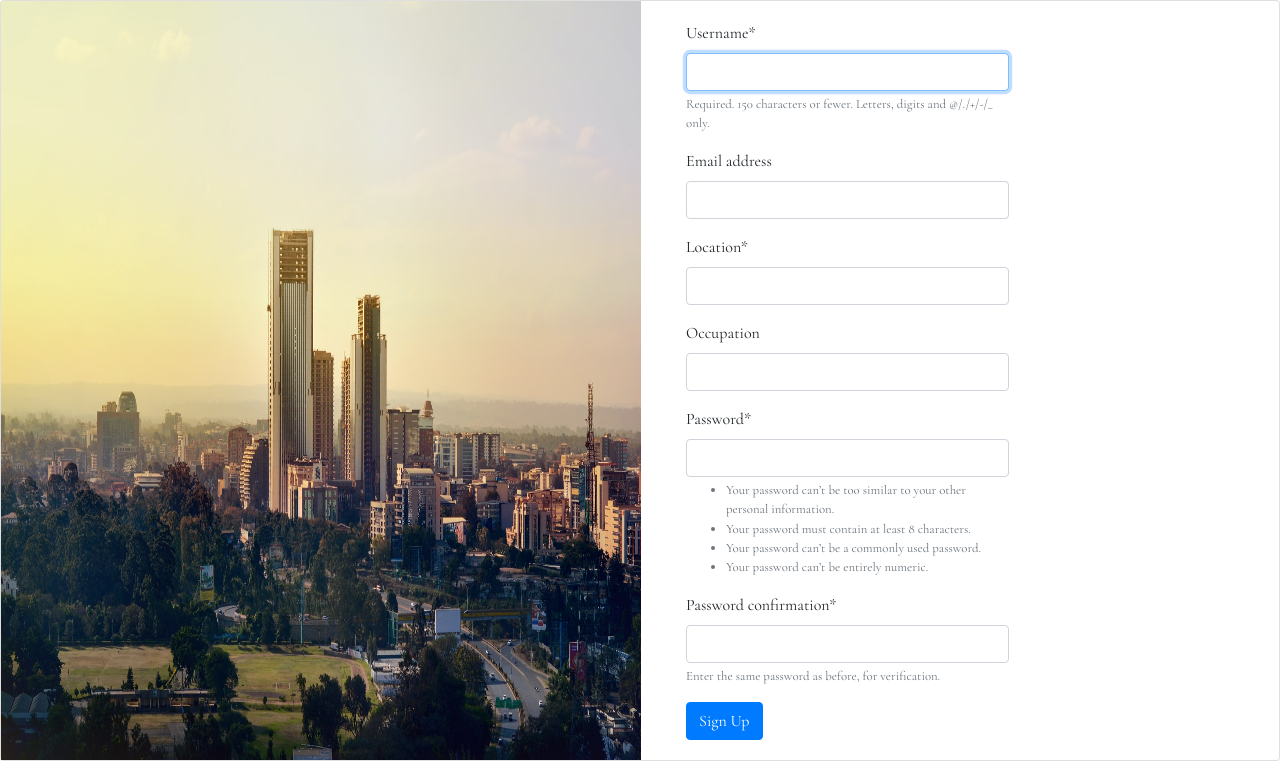
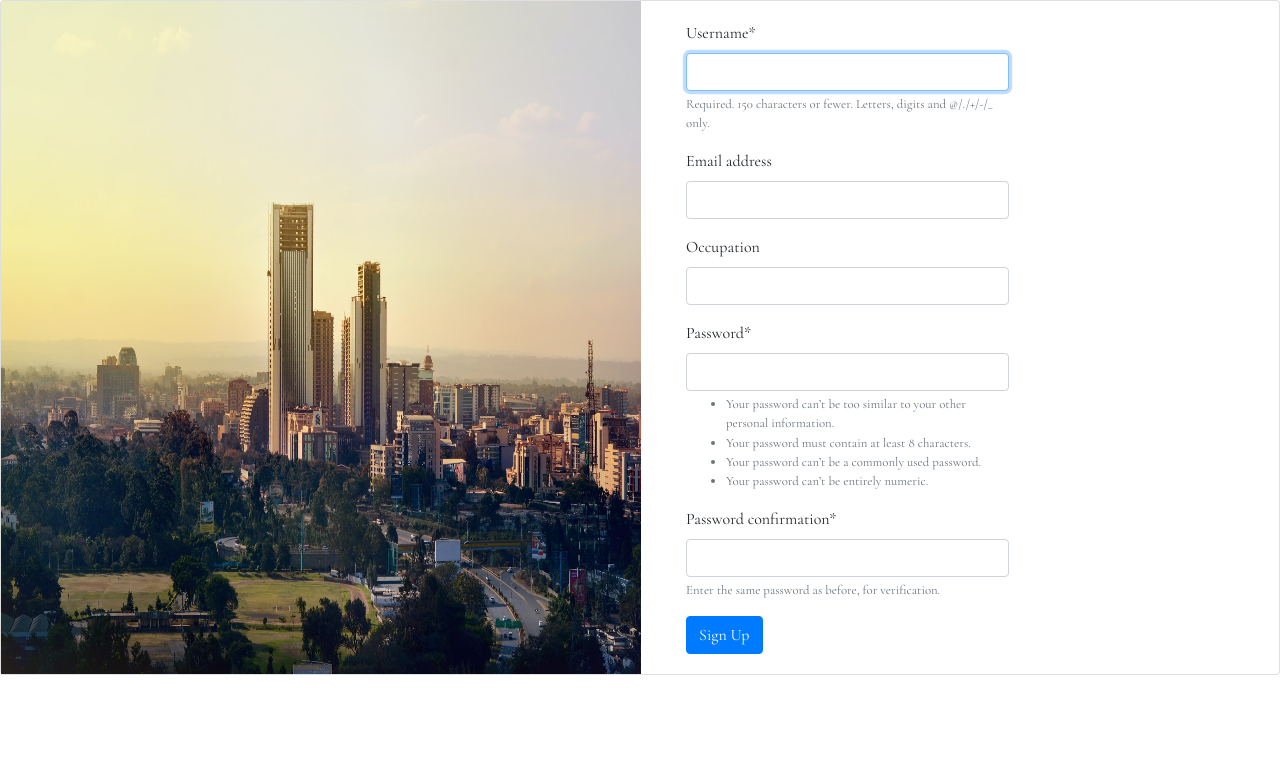
Before and after one commit to w-mbugua/jirani-app, a Django app: page /signup/ in a window 1280 px wide. Shown: the part 79-856 px from the top of the page. After the commit the page ends 754 px from the top, so only its background shows below. Run offline with Django 3.2, Linux system fonts and the light colour scheme; some libraries are stand-ins or nearby versions.

Commit message:
changed users model

```diff
--- a/templates/home.html
+++ b/templates/home.html
@@ -47,7 +47,7 @@
                             <div class="card-header">
                               {{post.author|title}} &middot;
                               <small>{{ post.created|timesince}} ago</small>
-                              <p>from {{ post.author.neighborhood }}</p>
+                              <p>from {{ post.author.profile.neighborhood }}</p>
                             </div>
                             <div class="card-body">
                               <blockquote class="blockquote mb-0">
--- a/templates/profiles/profile_reg.html
+++ b/templates/profiles/profile_reg.html
@@ -12,6 +12,7 @@
         <form method="post" action="." enctype="multipart/form-data">
             {% csrf_token %}
             {{ form|crispy }}
+            <button class="btn btn-outline-success"><a href="{%url 'add_neighborhood' %}">Add a neighborhood</a></button>
             <input type="submit" value="Submit"/>
         </form>
     </div>
--- a/users/forms.py
+++ b/users/forms.py
@@ -8,7 +8,7 @@ from posts.models import Post
 class CustomUserCreationForm(UserCreationForm):
     class Meta(UserCreationForm.Meta):
         model = CustomUser
-        fields = UserCreationForm.Meta.fields + ('email', 'location', 'occupation',)
+        fields = UserCreationForm.Meta.fields + ('email', 'occupation',)
 
 class CustomUserChangeForm(UserChangeForm):
     class Meta:
--- a/users/models.py
+++ b/users/models.py
@@ -3,5 +3,4 @@ from django.contrib.auth.models import AbstractUser
 
 
 class CustomUser(AbstractUser):
-    location = models.CharField(max_length=50)
     occupation = models.CharField(max_length=50, null=True, blank=True)
```
Also changed, not shown: users/migrations/0004_remove_customuser_location.py (added).
